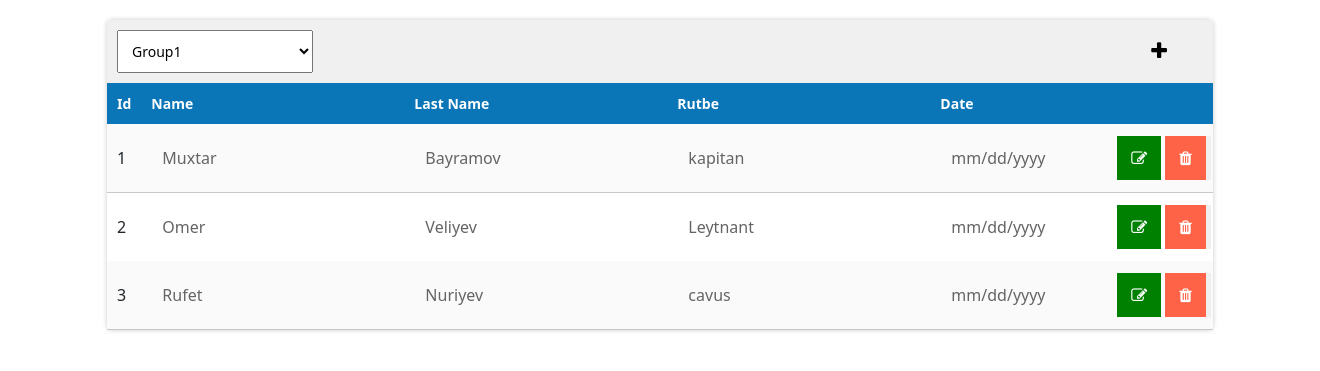
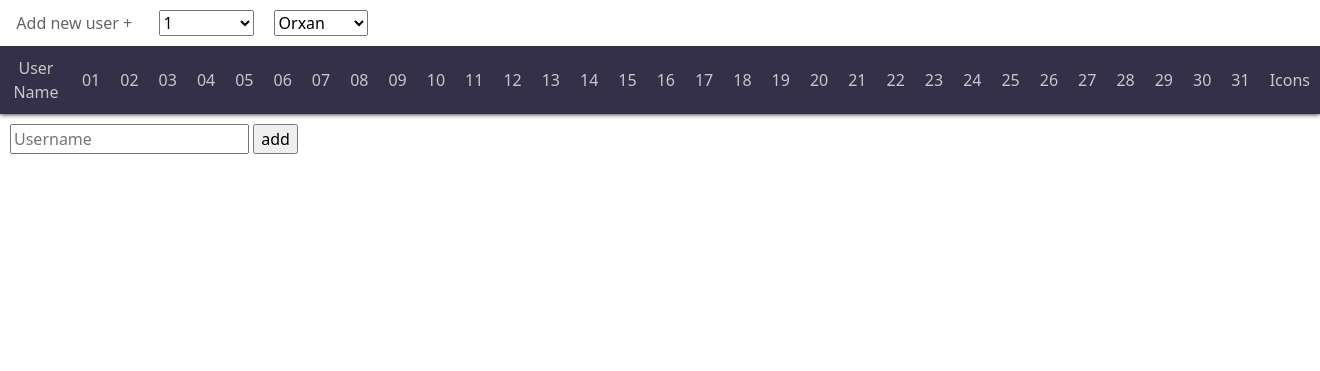
Before and after one commit to Muxtar/babek, a Python web app: template templates/index.html in a window 1320 px wide. Shown: the top 371 px of the page. Run offline with Jinja, Linux system fonts and the light colour scheme; the template is opened without the code that fills it, so the values that code supplies are empty.

Commit message:
version3

```diff
--- a/static/css/index.css
+++ b/static/css/index.css
@@ -1,103 +1,71 @@
+*{
+    box-sizing: border-box;
+}
 table{
-    /* border: 1px solid red; */
-    width: 80%;
+    /* border: 2px solid rgb(200, 200, 200); */
+    box-shadow:  0 0 5px 0 black;
+    width: 100%;
+    margin: auto;
+    /* margin-top: 20px; */
+    /* border-radiu s: 5px; */
+    overflow: hidden;
+}
+
+thead{
+    background-color: rgb(230, 230, 230);
+}
+th{
+    font-size: 16px;
+    font-weight: 300 !important;
+    color: rgb(200, 200, 200);
+    background-color: #353049;
     padding: 10px;
-    margin: auto;
-    margin-top: 20px;
-    box-shadow:  0 0 5px 0 rgb(200, 200, 200);
-    padding: 10px;
-    border-collapse: collapse;
-    border-radius: 5px;
-}
-thead{
-    background-color: #0a76b7;
-    color: white;
-    font-size: 14px;
-    font-weight: 100;
-}
-tbody > tr:nth-child(odd){
-    background-color: rgb(250, 250, 250);
-    border-bottom: 1px solid rgb(200, 200, 200);
 }
 
 th, td{
+    text-align: center;
+    /* padding: 5px; */
+}
+
+td{
+    border: 1px solid rgb(200, 200, 200);
+}
+td:hover{
+    background-color: green;
+}
+
+tr:nth-child(odd){
+    background-color: rgb(240, 240, 240);
+}
+tr.title > th{
+    background-color: white;
+    cursor: pointer;
+}
+tr.title > th > form > select{
+    width: 100%;
+}
+
+tr.title > th:hover{
+    color: rgb(100, 100, 100);
+}
+
+table input[type=button]{
+    display: block;
+    width: 100%;
+    height: 100%;
     padding: 10px;
+    border: none;
 }
-td{
-    /* width: max-content; */
-}
-th.title{
-    background-color: rgb(240, 240, 240);
 
-}
-th.title > select{
-    width: 20%;
+label{
+    /* border: 1px solid red; */
+    width: 100%;
     padding: 10px;
 }
 
-
-th.id{
-    width: max-content !important;
-
+div.add{
+    /* border: 1px solid red; */
+    padding: 10px 10px;
+    /* max-height: 0px; */
+    overflow: hidden;
 }
-td.icons{
-    display: flex;
-    justify-content: right;
-    padding-right: 0;
-}
-td > button{
-    padding: 0;
-    margin: 2px;
-    border: none;
-}
-td > button >  i{
-    padding: 14px;
-    cursor: pointer;
-    transition: 1s;
-}
-td > button > i.fa-trash{
-    background-color: tomato;
-    color: white;
-    margin-right: 5px;
-}
-
-td > button > i.fa-edit{
-    background-color: green;
-    color: white;
-}
-td > button > i.fa-save{
-    background-color: blue;
-    color: white;
-}
-
-
-th.plus{
-    text-align: center;
-}
-th > i.fa-plus{
-    font-size: 20px;
-    text-align: right;
-}
-
-td > input{
-    border: none;
-    padding: 10px 0;
-    background-color: transparent;
-    color: rgb(100, 100, 100);
-    outline: none;
-    padding-left: 10px;
-    transition: 1s;
-    border: 1px solid transparent;
-    border-radius: 5px;
-}
-tr.add{
-    display:none;
-    border: 1px solid red;
-}
-tr.add input{
-    /* border: 1px solid rgb(200, 200, 200); */
-    border: 1px solid red;
-}
-tr.add i{
-    margin-right: 5px;
-}
--- a/static/js/index.js
+++ b/static/js/index.js
@@ -1,43 +1,118 @@
-let show = true;
+let thead = document.getElementsByTagName('thead')[0];
+let tbody = document.getElementsByTagName('tbody')[0];
 
-function editSave(param){
-    let i = param.getElementsByTagName('i')[0];
-    i.setAttribute('class', 'fa fa-save');
-    param.setAttribute('onclick', 'mySave(this)')
-    let index = param.parentElement.parentElement.getElementsByTagName('td')[0].innerHTML;
-    let form = param.parentElement.parentElement.getElementsByTagName('form')[0];
-    for(i of form.elements){
-        if(i.tagName == 'INPUT'){
-            i.removeAttribute('disabled')
-            i.style.border = '1px solid rgb(200, 200, 200)';
-        }
-    }
+let tr = document.getElementsByClassName('days')[0];
+let tr2 = tbody.getElementsByTagName('tr');
+
+let num1 = 0;
+
+function change(param){
+    param.parentElement.style.backgroundColor = param.checked == true ? 'green' : 'transparent';
 }
 
-function mySave(param){
-    let form = param.parentElement.parentElement.getElementsByTagName('form')[0];
-    let i = param.getElementsByTagName('i')[0];
-    i.setAttribute('class', 'fa fa-edit');
-    param.setAttribute('onclick', 'editSave(this)')
-    for(i of form.elements){
-        if(i.tagName == 'INPUT'){
-            i.setAttribute('disabled', '')
-            i.style.border = 'none';
+function deleteUser(param){
+    param.parentElement.parentElement.remove();
+}
+
+for(let x = 1; x <= 32; x++){
+    if(x == 32){
+        let th = document.createElement('th');
+        th.innerHTML = 'Icons'
+        th.setAttribute('colspan', '2')
+        tr.appendChild(th);
+        continue
+    }
+    let th = document.createElement('th');
+    th.innerHTML = x < 10 ? '0'+x : x;
+    tr.appendChild(th);
+}
+
+for(i of tr2){
+    for(let x = 1; x <= 33; x++){
+        let th = document.createElement('td');
+        th.innerHTML = ''
+
+
+        if(x > 31){
+            let input = document.createElement('input');
+            input.setAttribute('type', 'button');
+            input.style.color = 'rgb(230, 230, 230)';
+            if (x == 32){
+                input.value = 'Edit';
+                input.style.background = 'green';
+            }
+            else{
+                input.value = 'Delete'
+                input.setAttribute('onclick', 'deleteUser(this)')
+                input.style.background = 'red'
+            }
+            th.appendChild(input)
         }
+        else{
+            let input = document.createElement('input');
+            let label = document.createElement('label');
+            label.setAttribute('for', `day${num1}`)
+
+            input.setAttribute("type", 'checkbox');
+            input.setAttribute("id", `day${num1}`);
+            input.setAttribute("onchange", 'change(this)');
+            input.style.visibility = 'hidden';
+
+            label.appendChild(input)
+            th.appendChild(label);
+        }
+
+        i.appendChild(th);
+        num1+=1;
     }
 }
 
 
-function add(){
-    let addTr = document.querySelector('tr.add');
-    if(show){
-        addTr.style.display = 'table-row'
-        show = false;
+function addNewUser(){
+    console.log('isledi');
+    let userName = document.getElementById('newUser').value;
+    let tr = document.createElement('tr');
+    let th = document.createElement('th');
+    th.innerHTML = userName;
+    tr.appendChild(th);
+
+
+    for(let x = 1; x <= 33; x++){
+        let th = document.createElement('td');
+        th.innerHTML = ''
+
+
+        if(x > 31){
+            let input = document.createElement('input');
+            input.setAttribute('type', 'button');
+            input.style.color = 'rgb(230, 230, 230)';
+            if (x == 32){
+                input.value = 'Edit';
+                input.style.background = 'green';
+            }
+            else{
+                input.value = 'Delete'
+                input.setAttribute('onclick', 'deleteUser(this)')
+                input.style.background = 'red'
+            }
+            th.appendChild(input)
+        }
+        else{
+            let input = document.createElement('input');
+            let label = document.createElement('label');
+            label.setAttribute('for', `day${num1}`)
+
+            input.setAttribute("type", 'checkbox');
+            input.setAttribute("id", `day${num1}`);
+            input.setAttribute("onchange", 'change(this)');
+            input.style.visibility = 'hidden';
+
+            label.appendChild(input)
+            th.appendChild(label);
+        }
+
+        tr.appendChild(th);
+        num1+=1;
     }
-    else{
-        addTr.style.display = 'none'
-        show = true;
-
-    }
-
+    tbody.appendChild(tr);
 }
--- a/templates/index.html
+++ b/templates/index.html
@@ -10,95 +10,48 @@
         <title>Document</title>
     </head>
     <body>
-
         <div class="main">
             <table>
+                <thead>
+                    <tr class="title">
+                        <th colspan="3" onclick="addUser()">Add new user +</th>
+                        <th colspan="3">
+                           <form action="">
+                                <select name="" id="">
+                                    <option value="">1</option>
+                                    <option value="">1</option>
+                                    <option value="">1</option>
+                                    <option value="">1</option>
+                                </select>
+                           </form>
+                        </th>
+                        <th colspan="3">
+                            <form action="">
+                                 <select name="" id="">
+                                     <option value="">Orxan</option>
+                                     <option value="">Muxtar</option>
+                                     <option value="">Eli</option>
+                                     <option value="">Vusal</option>
+                                 </select>
+                            </form>
+                         </th>
 
-                <thead>
-                    <tr>
-                        <th colspan="5" class="title">
-                            <select name="" id="">
-                                <option value="">Group1</option>
-                                <option value="">Group2</option>
-                            </select>
-                        </th>
-                        <th class="title plus" style="color: black;" colspan="1">
-                            <i class="fa fa-plus" aria-hidden="true" onclick="add()"></i>
+                    </tr>
+                    <tr class="days">
+                        <th>
+                            User Name
                         </th>
                     </tr>
-                    <tr>
-                        <th class="id">Id</th>
-                        <th>Name</th>
-                        <th>Last Name</th>
-                        <th>Rutbe</th>
-                        <th colspan="2">Date</th>
-                    </tr>
                 </thead>
+                <tbody>
 
-                <tbody>
-                    <tr>
-                        <form action="" id="1">
-                            <td>1</td>
-                            <td><input type="text" value="Muxtar" disabled></td>
-                            <td><input type="text" value="Bayramov" disabled></td>
-                            <td><input type="text" value="kapitan" disabled></td>
-                            <td><input type="date" disabled></td>
+                </tbody>
+            </table>
+            <div class="add">
+                <input type="text" placeholder="Username" id="newUser">
+                <input type="button" value="add" onclick="addNewUser()">
+            </div>
 
-                            <td class="icons">
-
-                                <button type="button" onclick="editSave(this)"><i class="fa fa-edit" aria-hidden="true"></i></button>
-                                <button type="button"><i class="fa fa-trash" aria-hidden="true"></i></button>
-
-                            </td>
-                        </form>
-                    </tr>
-                    <tr>
-                        <form action="" id="2">
-                            <td>2</td>
-                            <td><input type="text" value="Omer" disabled></td>
-                            <td><input type="text" value="Veliyev" disabled></td>
-                            <td><input type="text" value="Leytnant" disabled></td>
-                            <td><input type="date" disabled></td>
-                            <td class="icons">
-                                <button type="button" onclick="editSave(this)"><i class="fa fa-edit" aria-hidden="true"></i></button>
-                                <button type="button"><i class="fa fa-trash" aria-hidden="true"></i></button>
-
-                            </td>
-                        </form>
-                    </tr>
-                    <tr>
-                        <form action="" id="3">
-                            <td>3</td>
-                            <td><input type="text" value="Rufet" disabled></td>
-                            <td><input type="text" value="Nuriyev" disabled></td>
-                            <td><input type="text" value="cavus" disabled></td>
-                            <td><input type="date" disabled></td>
-
-                            <td class="icons">
-
-                                <button type="button" onclick="editSave(this)"><i class="fa fa-edit" aria-hidden="true"></i></button>
-                                <button type="button"><i class="fa fa-trash" aria-hidden="true"></i></button>
-
-                            </td>
-                        </form>
-                    </tr>
-                    <tr class="add">
-                        <form action="">
-                            <td colspan="2"><input type="text" value="" placeholder="Name"></td>
-                            <td><input type="text" value="" placeholder="Last name"></td>
-                            <td><input type="text" value="" placeholder="Rutbe"></td>
-                            <td><input type="date"></td>
-
-                            <td class="icons">
-
-                                <button type="button"><i class="fa fa-save" aria-hidden="true"></i></button>
-
-                            </td>
-                        </form>
-                    </tr>
-                </tbody>
-
-            </table>
         </div>
         <script src="../static/js/index.js"></script>
     </body>
```
